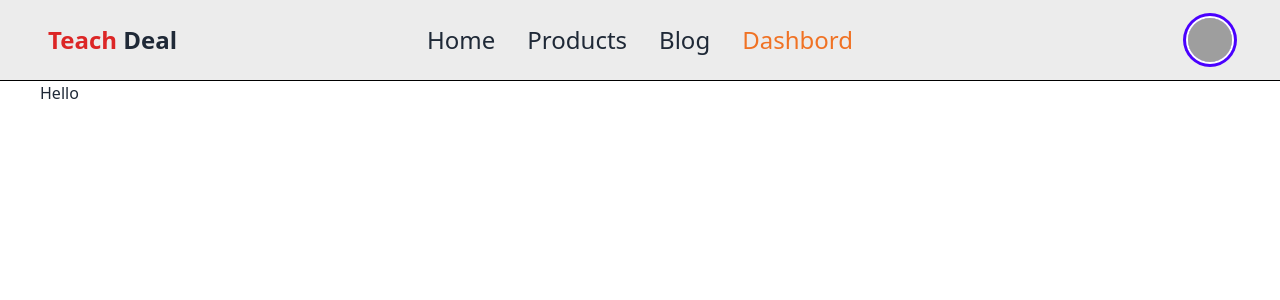
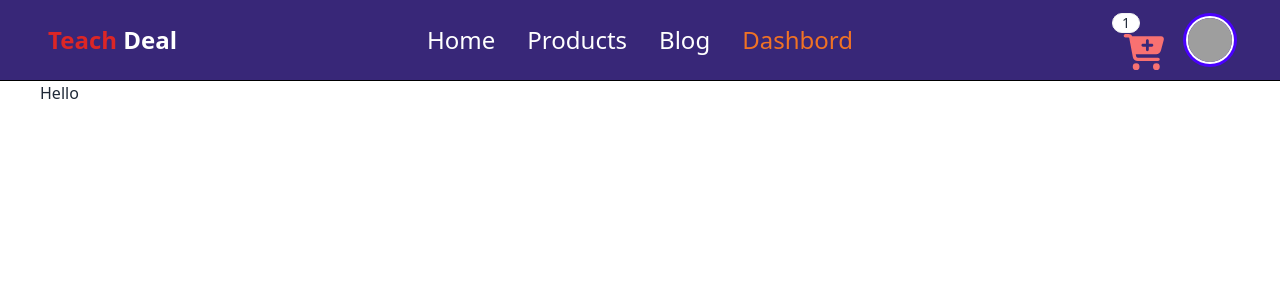
Before and after one commit to raihanuldev/Tech-Deal, a Next.js app: page / in a window 1280 px wide. Shown: the top 300 px of the page. Built offline with nearby package versions, Linux system fonts and the light colour scheme; grey boxes are pictures that could not be loaded.

Commit message:
Navbar Done✔️

```diff
--- a/package.json
+++ b/package.json
@@ -12,7 +12,8 @@
     "next": "14.2.2",
     "next-auth": "^4.24.7",
     "react": "^18",
-    "react-dom": "^18"
+    "react-dom": "^18",
+    "react-icons": "^5.1.0"
   },
   "devDependencies": {
     "@types/node": "^20",
--- a/src/components/Navbar.tsx
+++ b/src/components/Navbar.tsx
@@ -2,14 +2,15 @@ import React from "react";
 import { NextPage } from "next";
 import Link from "next/link";
 import Image from "next/image";
+import { FaCartPlus } from "react-icons/fa6";
 
 const Navbar: NextPage = () => {
   return (
-    <header className="border-b border-black bg-[#ECECEC] md:px-10">
+    <header className="border-b border-black bg-[#382778] md:px-10 text-white">
       <div className="navbar">
         {/* logo */}
         <div className="navbar-start">
-        <div className="dropdown md:hidden">
+          <div className="dropdown md:hidden">
             <label tabIndex={0} className="btn btn-ghost btn-circle">
               <svg
                 xmlns="http://www.w3.org/2000/svg"
@@ -42,7 +43,7 @@ const Navbar: NextPage = () => {
               </li>
             </ul>
           </div>
-        <Link href={"/"} className="font-bold text-2xl lg:text-2xl">
+          <Link href={"/"} className="font-bold text-2xl lg:text-2xl">
             <span className="text-red-600">Teach</span> Deal
           </Link>
         </div>
@@ -61,19 +62,33 @@ const Navbar: NextPage = () => {
                 <Link href="/blogs">Blog</Link>
               </li>
               <li>
-                <Link className="text-[#F07224]" href="/blogs">Dashbord</Link>
+                <Link className="text-[#F07224]" href="/blogs">
+                  Dashbord
+                </Link>
               </li>
             </ul>
           </div>
         </div>
         {/* img and cart  */}
         <div className="navbar-end">
+          <div className="">
+
+
+            <div className="badge">1</div>
+            <FaCartPlus className="w-16 h-9 mr-3 text-red-400">
+            </FaCartPlus>
+          </div>
           <div className="avatar">
             <div className="w-11 rounded-full ring ring-primary ring-offset-base-100 ring-offset-2">
-              <Image src='https://daisyui.com/images/stock/photo-1534528741775-53994a69daeb.jpg' className="rounded-full" alt="img" layout="fill" unoptimized />
+              <Image
+                src="https://daisyui.com/images/stock/photo-1534528741775-53994a69daeb.jpg"
+                className="rounded-full"
+                alt="img"
+                layout="fill"
+                unoptimized
+              />
             </div>
           </div>
-
         </div>
       </div>
     </header>
```
Also changed, not shown: 1 other file (tests, documents, lock files or other folders).
